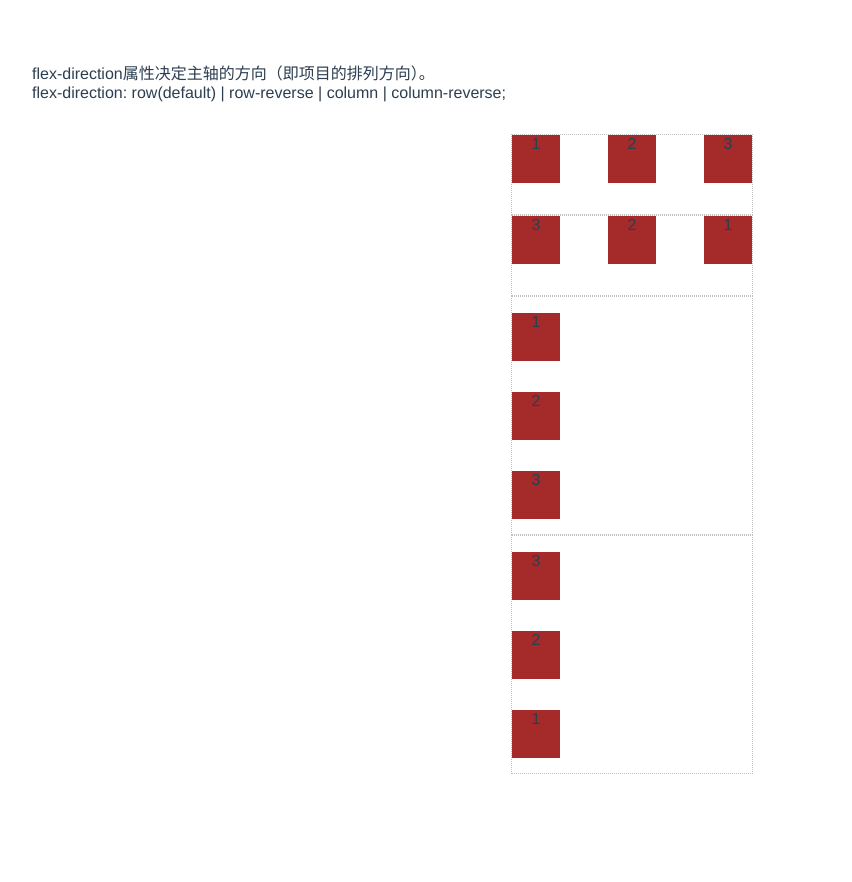
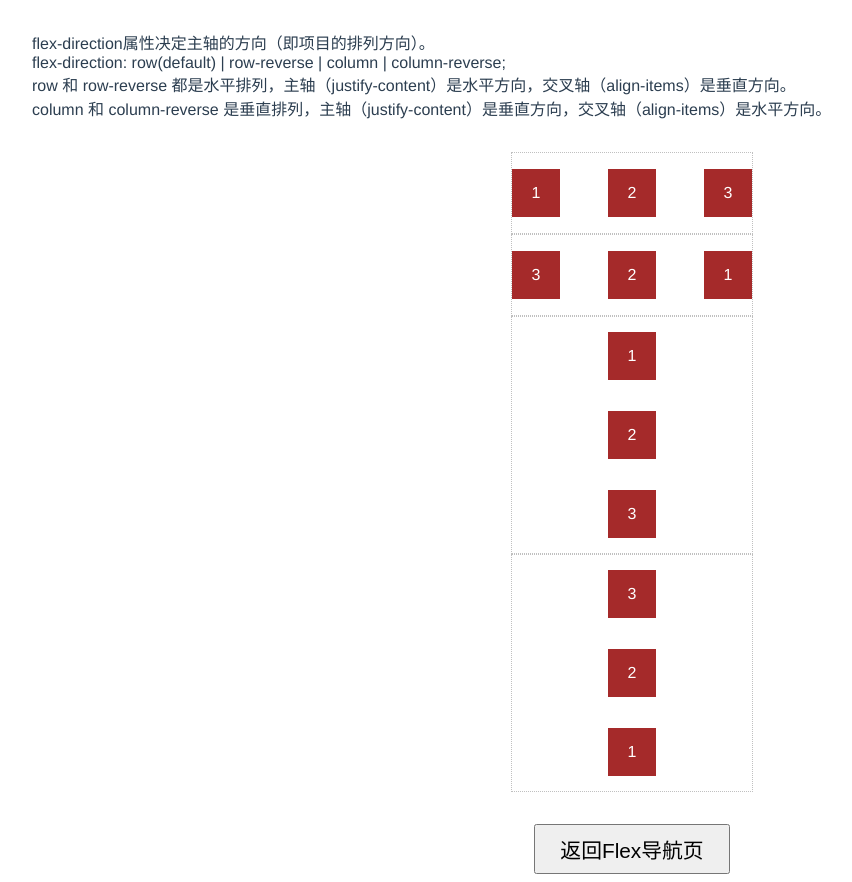
Before and after one commit to taylen/css-learn, a Vue app: page /#/flexDirection in a window 1280 px wide. Shown: the whole page, without its empty margins (8-860 px from the left). Before the commit the page ends 800 px from the top, so only its background shows below. Built offline with nearby package versions, Linux system fonts and the light colour scheme.

Commit message:
完善flex-direction和flex-wrap

```diff
--- a/src/App.vue
+++ b/src/App.vue
@@ -24,7 +24,7 @@ export default {
   -moz-osx-font-smoothing: grayscale;
   text-align: center;
   color: #2c3e50;
-  margin-top: 60px;
+  margin-top: 30px;
 }
 
 .fade-enter-active {
@@ -50,4 +50,7 @@ li {
   color: blue;
   vertical-align: baseline;
 }
+.back-flex-nav {
+    margin-top: 2rem;
+}
 </style>
--- a/src/pages/flex_direction.vue
+++ b/src/pages/flex_direction.vue
@@ -1,11 +1,9 @@
 <template>
     <div class="container">
-        <article>
-            flex-direction属性决定主轴的方向（即项目的排列方向）。
-        </article>
-        <article>
-            flex-direction: row(default) | row-reverse | column | column-reverse;
-        </article>
+        <article>flex-direction属性决定主轴的方向（即项目的排列方向）。</article>
+        <article>flex-direction: row(default) | row-reverse | column | column-reverse;</article>
+        <article>row 和 row-reverse 都是水平排列，主轴（justify-content）是水平方向，交叉轴（align-items）是垂直方向。</article>
+        <article>column 和 column-reverse 是垂直排列，主轴（justify-content）是垂直方向，交叉轴（align-items）是水平方向。</article>
         <div class="flex">
             <div class="flex-item flex-row">
                 <div class="item-list">1</div>
@@ -28,12 +26,17 @@
                 <div class="item-list">3</div>
             </div>
         </div>
+        <button class="back-flex-nav" @click="jumpFlex">返回Flex导航页</button>
     </div>
 </template>
 
 <script>
 export default {
-
+    methods: {
+        jumpFlex() {
+            this.$router.back();
+        }
+    }
 }
 </script>
 
@@ -41,10 +44,10 @@ export default {
 .flex {
     display: flex;
     flex-direction: column;
-    /* justify-content: space-between; */
     align-items: center;
     margin-top: 2rem;
     height: 40rem;
+    color: white;
 }
 .flex-item {
     width: 15rem;
@@ -54,30 +57,37 @@ export default {
     display: flex;
     flex-direction: row;
     justify-content: space-between;
-    height: 5rem;
+    height: 3rem;
+    padding: 1rem 0rem;
 }
 .flex-row-reverse {
     display: flex;
     flex-flow: row-reverse;
     justify-content: space-between;
-    height: 5rem;
+    height: 3rem;
+    padding: 1rem 0rem;
 }
 .flex-column {
     display: flex;
     flex-direction: column;
     justify-content: space-around;
+    align-items: center;
     height: 15rem;
 }
 .flex-column-reverse {
     display: flex;
     flex-direction: column-reverse;
     justify-content: space-around;
+    align-items: center;
     height: 15rem;
 }
 
 .item-list {
+    display: flex;
     background-color: brown;
     width: 3rem;
     height: 3rem;
+    justify-content: center;
+    align-items: center;
 }
 </style>
--- a/src/pages/flex_wrap.vue
+++ b/src/pages/flex_wrap.vue
@@ -1,17 +1,84 @@
 <template>
-    <div>
+    <div class="container">
         <article>
-            flex-direction属性决定主轴的方向（即项目的排列方向）。flex-direction: row(default) | row-reverse | column | column-reverse;
+            flex-wrap 默认情况下，项目都排在一条线（又称“轴线”）上。 flex-wrap 属性定义，如果一条轴线排不下，如何换行。
         </article>
+        <article>flex-wrap: nowrap (默认：不换行) | wrap (换行，第一行在上方) | wrap-reverse (换行，第一行在下方) ;</article>
+        <div class="flex" v-bind:class="wrapType">
+            <div class="flex-item">1</div>
+            <div class="flex-item">2</div>
+            <div class="flex-item">3</div>
+            <div class="flex-item">4</div>
+            <div class="flex-item">5</div>
+            <div class="flex-item">6</div>
+            <div class="flex-item">7</div>
+            <div class="flex-item">8</div>
+            <div class="flex-item">9</div>
+            <div class="flex-item">10</div>
+        </div>
+        <div class="flex-button">
+            <button @click="changeFlexWrap('nowrap')">nowrap</button>
+            <button @click="changeFlexWrap('wrap')">wrap</button>
+            <button @click="changeFlexWrap('wrap-reverse')">wrap-reverse</button>
+        </div>
+        <button class="back-flex-nav" @click="jumpFlex">返回Flex导航页</button>
     </div>
 </template>
 
 <script>
 export default {
+    data () {
+        return {
+            wrapType: 'nowrap'
+        }
+    },
+    methods: {
+        /**
+         * 修改wrapType的值
+         */
+        changeFlexWrap(style) {
+            this.$data.wrapType = style;
+        },
 
+        /**
+         * 返回导航页
+         */
+        jumpFlex() {
+            this.$router.back();
+        }
+    }
 }
 </script>
 
 <style scoped>
+.flex {
+    display: flex;
+}
+.nowrap {
+    flex-wrap: nowrap;
+}
+.wrap {
+    flex-wrap: wrap;
+}
+.wrap-reverse {
+    flex-wrap: wrap-reverse;
+}
+.flex-item {
+    display: flex;
+    width: 3rem;
+    height: 3rem;
+    margin: 0.2rem;
+    justify-content: center;
+    align-items: center;
+    background-color: brown;
+}
 
+.flex-button {
+    display: flex;
+    justify-content: space-between;
+    margin-top: 1rem;
+}
+button {
+    font-size: 1rem;
+}
 </style>
```
